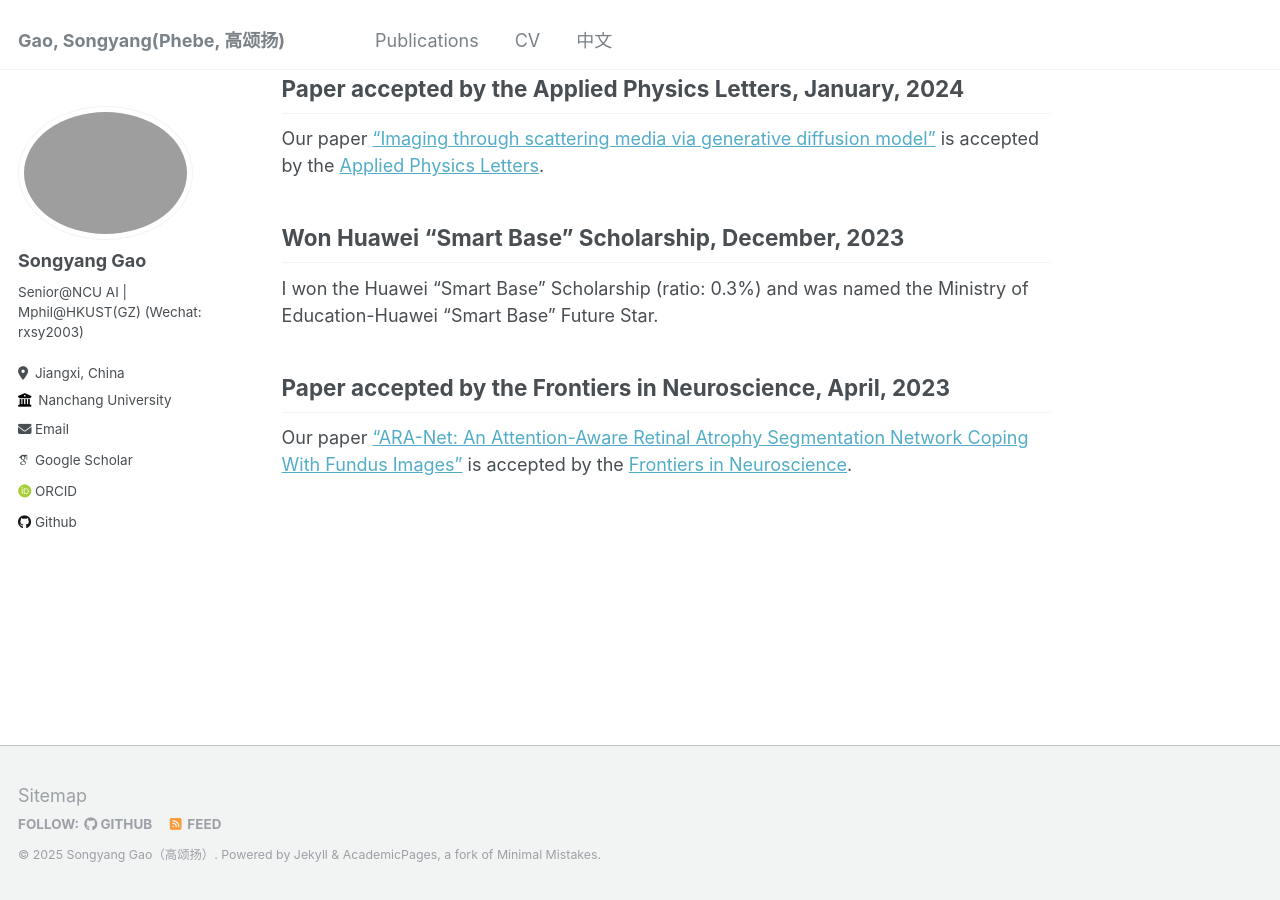
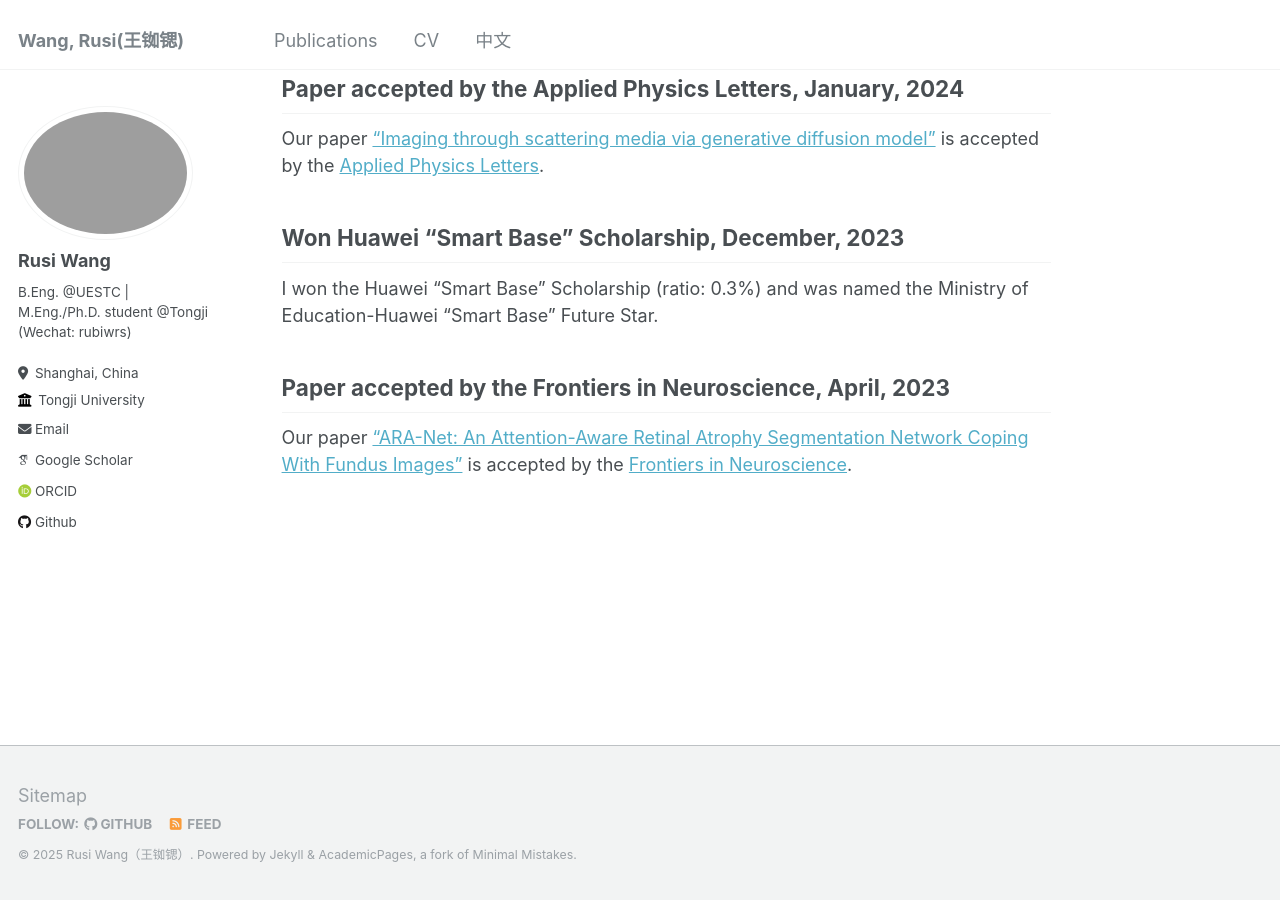
Before and after one commit to RusiWang99/RusiWang99.github.io, a Jekyll site: the page built from _pages/about.md, in a window 1280 px wide and 900 px high, scrolled down 1861 px. Built offline with Jekyll 4.4.1, drawn with Linux system fonts in a browser that asks for light colours; some web fonts are replaced.

Commit message:
Update _config.yml
Update my homepage!

```diff
--- a/_config.yml
+++ b/_config.yml
@@ -8,13 +8,13 @@
 
 # Basic Site Settings
 locale                   : "en-US"
-title                    : "Gao, Songyang(Phebe, 高颂扬) " # "Your name / Site Title"
+title                    : "Wang, Rusi(王铷锶) " # "Your name / Site Title"
 title_separator          : "-"
-name                     : &name "Songyang Gao（高颂扬）" # "Your name"
+name                     : &name "Rusi Wang（王铷锶）" # "Your name"
 description              : &description "personal description"
-url                      : https://songyang0603.github.io # https://academicpages.github.io # the base hostname & protocol for your site e.g. "https://mmistakes.github.io"
+url                      : https://rusiwang99.github.io # https://academicpages.github.io # the base hostname & protocol for your site e.g. "https://mmistakes.github.io"
 baseurl                  : "" # the subpath of your site, e.g. "/blog"
-repository               : "songyang0603/songyang0603.github.io" # "academicpages/academicpages.github.io"
+repository               : "RusiWang99/RusiWang99.github.io" # "academicpages/academicpages.github.io"
 
 # Site Author - The following control what appear as part of the author content on the side bar.
 #               If a field is blank the icon and link will not appear, otherwise it will be shown.
@@ -22,28 +22,28 @@ repository               : "songyang0603/songyang0603.github.io" # "academicpage
 author:
   # Biographic information
   avatar           : "pro.jpg"
-  name             : "Songyang Gao" # "Your Sidebar Name"
+  name             : "Rusi Wang" # "Your Sidebar Name"
   pronouns         : # example: "she/her"
-  bio              : "Senior@NCU AI | Mphil@HKUST(GZ) (Wechat: rxsy2003)"
-  location         : "Jiangxi, China"
-  employer         : "Nanchang University"
+  bio              : "B.Eng. @UESTC | M.Eng./Ph.D. student @Tongji (Wechat: rubiwrs)"
+  location         : "Shanghai, China"
+  employer         : "Tongji University"
   uri              : # URL
-  email            : "gaosongyang@email.ncu.edu.cn"
+  email            : "rusiwang@tongji.edu.cn"
 
   # Academic websites
   arxiv            : # URL - Update with the correct link to your profile
-  googlescholar    : "https://scholar.google.com.hk/citations?user=1OyMQr0AAAAJ&hl=zh-CN"
+  googlescholar    : "https://scholar.google.com/citations?user=bBc5rVMAAAAJ&hl=en"
   impactstory      : # URL
-  orcid            : "https://orcid.org/my-orcid?orcid=0009-0003-4900-0458"
+  orcid            : "https://orcid.org/0000-0003-3375-4178"
   semantic         : # URL
-  # pubmed           : "https://www.ncbi.nlm.nih.gov/pubmed/?term=john+snow"
+  # pubmed           : # URL
   researchgate     : # URL
 
   # Repositories and software development
   bitbucket        : # Username - Update with your username on the site
   codepen          : # Username
   dribbble         : # Username
-  github           : "songyang0603"
+  github           : "RusiWang99"
   kaggle           : # Username
   stackoverflow    : # User number or user number and name (i.e., use "1" or "1/jeff-atwood")
 
```
